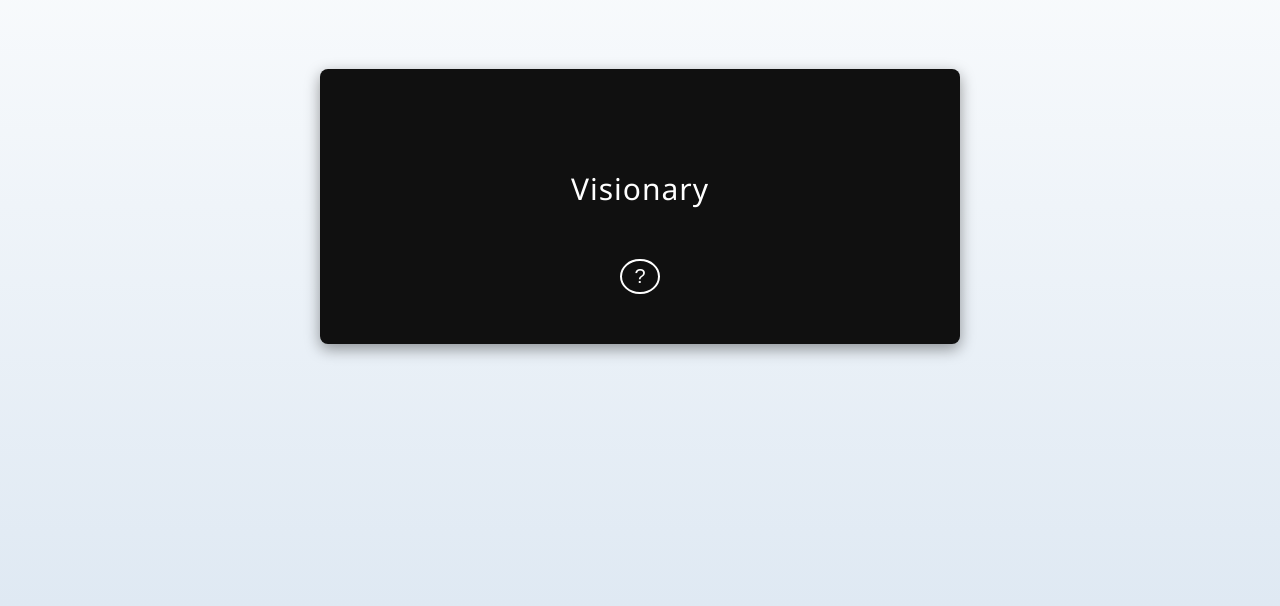
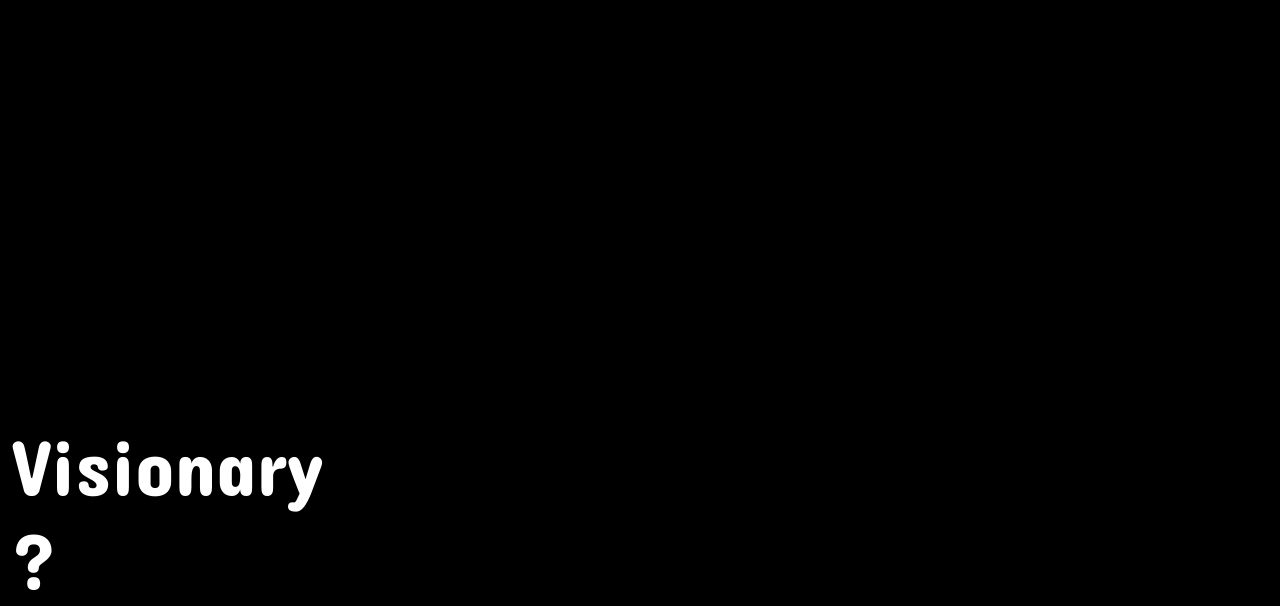
Before and after one commit to esadek/visionary, a plain HTML site: page index.html in a window 1280 px wide. Shown: the part 194-800 px from the top of the page. Drawn offline with Linux system fonts and the light colour scheme.

Commit message:
Update styling

```diff
--- a/index.html
+++ b/index.html
@@ -4,6 +4,7 @@
     <meta charset="utf-8">
     <meta name="viewport" content="width=device-width, initial-scale=1">
     <title>Visionary</title>
+    <link rel="stylesheet" href="https://fonts.googleapis.com/css?family=Concert+One">
     <link rel="stylesheet" href="style.css">
   </head>
   <body>
--- a/style.css
+++ b/style.css
@@ -1,43 +1,29 @@
 body {
-    background-image: linear-gradient(to top, #DFE9F3 0%,#FFFFFF 100%);
+    background-color: #000000;
     color: #FFFFFF;
-    font-family: 'Segoe UI', Tahoma, Geneva, Verdana, sans-serif;
-    display: flex;
-    align-items: center;
-    justify-content: center;
+    font-family: 'Concert One', cursive;
+    font-size: 5rem;
     height: 100vh;
     overflow: hidden;
     margin: 0;
 }
 
 #container {
-    background-color: #101010;
-    box-shadow: rgba(0, 0, 0, 0.4) 0px 5px 15px;
-    text-align: center;
-    width: 600px;
-    max-width: 85%;
-    border-radius: 8px;
-    padding: 50px 20px;
-}
-
-#result {
-    font-size: 30px;
-    letter-spacing: 1px;
-    line-height: 40px;
-    max-width: 600px;
-    margin: 50px auto;
+    position: fixed;
+    bottom: 0;
+    margin-left: 12px;
 }
 
 #btn {
-    background-color: #101010;
+    background-color: #000000;
     color: #FFFFFF;
-    font-size: 20px;
+    font-family: 'Concert One', cursive;
+    font-size: 5rem;
     cursor: pointer;
-    border: 2px solid #FFFFFF;
-    border-radius: 50%;
-    padding: 4px 12px;
+    border: 0;
+    padding: 0;
 }
 
 #btn:active {
-    transform: scale(0.95);
+    transform: scale(0.96);
 }
```
